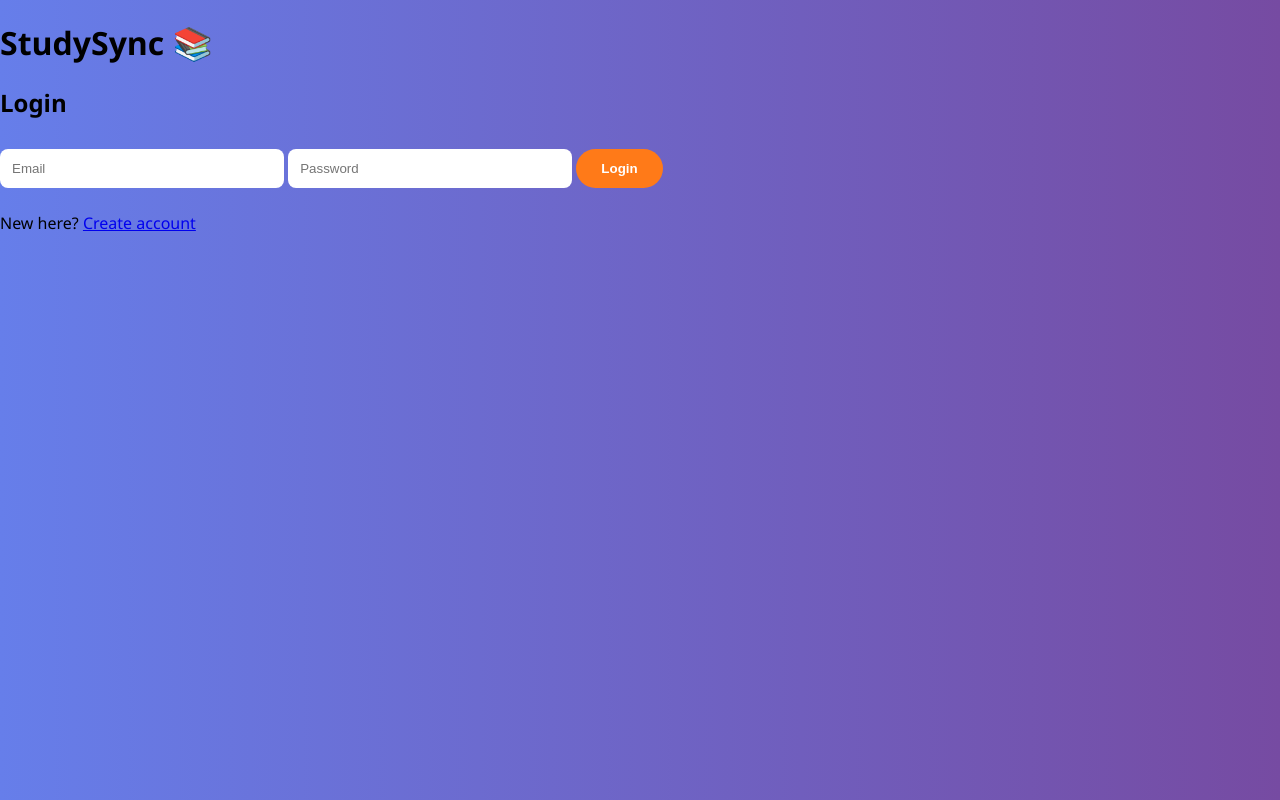
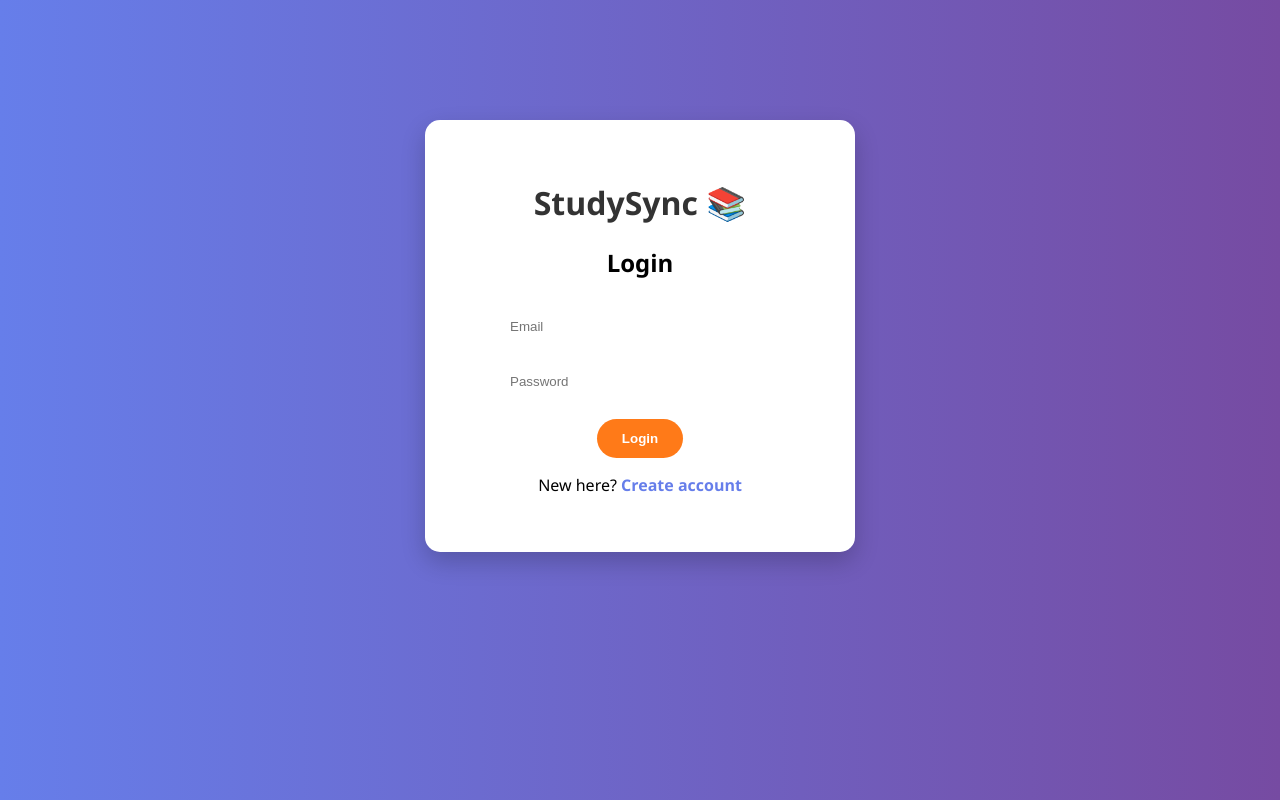
Before and after one commit to pranuthak07/StudySync, a Flask app: page / in a window 1280 px wide. Run offline with Flask 3, Linux system fonts and the light colour scheme.

Commit message:
added requirements

```diff
--- /dev/null
+++ b/requirements.txt
@@ -0,0 +1,2 @@
+flask
+gunicorn
--- a/static/style.css
+++ b/static/style.css
@@ -99,3 +99,24 @@ button{
 #timer{
     margin-top:30px;
 }
+/* ---------- AUTH PAGES (LOGIN/SIGNUP) ---------- */
+
+.auth-container{
+    background:white;
+    padding:40px;
+    border-radius:15px;
+    width:350px;
+    margin:120px auto;
+    text-align:center;
+    box-shadow:0 10px 25px rgba(0,0,0,0.2);
+}
+
+.auth-container h1{
+    color:#333;
+}
+
+.auth-container a{
+    color:#667eea;
+    text-decoration:none;
+    font-weight:bold;
+}
--- a/templates/login.html
+++ b/templates/login.html
@@ -6,7 +6,7 @@
 </head>
 <body>
 
-<div class="container">
+<div class="auth-container">
     <h1>StudySync 📚</h1>
     <h2>Login</h2>
 
--- a/templates/signup.html
+++ b/templates/signup.html
@@ -6,7 +6,7 @@
 </head>
 <body>
 
-<div class="container">
+<div class="auth-container">
     <h1>Create Account ✨</h1>
 
     <form method="POST" action="/signup">
```
Also changed, not shown: database.db.
